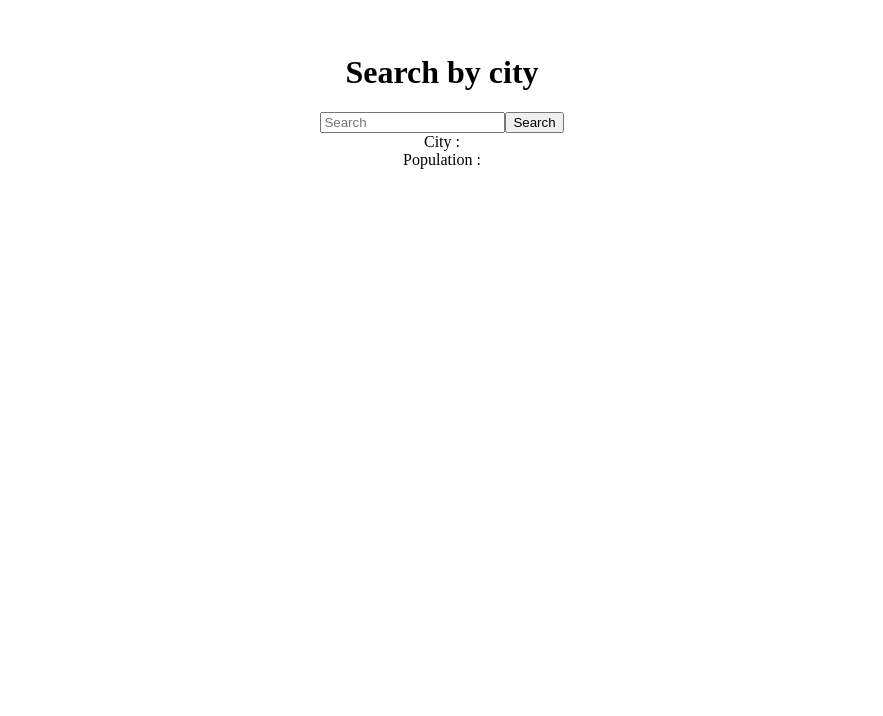
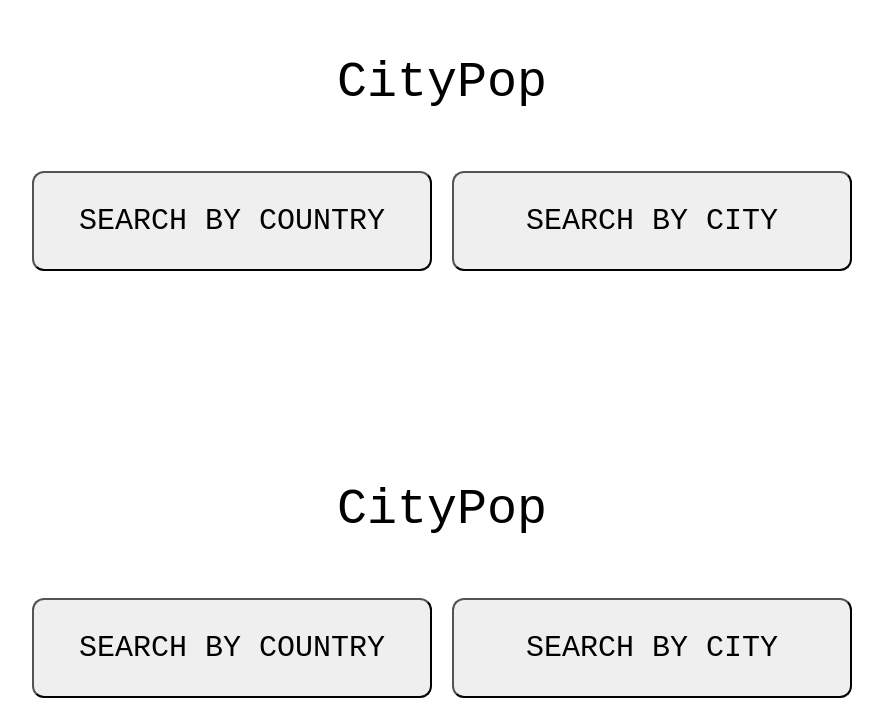
Before and after one commit to SCdoesCODE/CityPop, a React (Create React App) app: page /ChooseScope in a window 1280 px wide. Shown: the part 146-862 px from the top of the page, without its empty margins (198-1081 px from the left). Before the commit the page ends 800 px from the top, so only its background shows below. Built offline with nearby package versions, Linux system fonts and the light colour scheme.

Commit message:
linking between pages works - also added main menu

```diff
--- a/src/App.js
+++ b/src/App.js
@@ -2,14 +2,14 @@ import React from 'react';
 import ChooseScope from './ChooseScope';
 import FetchCityPopulation from './FetchCityPopulation'
 import SearchCountry from './SearchCountry'
-
+import './style.css'
 
 
 function App() {
   return (
     <>
 
-    <FetchCityPopulation/>
+    <ChooseScope/>
     </>
   );
 }
@@ -29,10 +29,10 @@ Country page
   use search again iteratively to get population for each city
   collect these in another array and sort
   show only the cities with the highest population
+Figure out how to link between pages
 
 TODO
 
-Figure out how to link between pages
 Avoid error when a search result cannot be found
 More styling
 When displaying population, use regex(or something similar) to put spaces between the thousans
--- a/src/ChooseScope.js
+++ b/src/ChooseScope.js
@@ -1,28 +1,36 @@
-import React from 'react'
-import { Link , BrowserRouter} from 'react-router-dom';
+
+import React, { Component } from "react";
+import {Link } from "react-router-dom";
+import './style.css'
 
 
-
-export default function ChooseScope() {
-    return (
-        /*
-        <div>
-            <BrowserRouter>
-            CityPop
-            <Link to="/FetchCountryData">Search by country</Link>
-            <button>Search by city</button>
-            </BrowserRouter>
-        </div>
-        */
+export default class ChooseScope extends Component {
 
 
-        <div>
-            <BrowserRouter>
-            CityPop
-            <button>Search by country</button>
-            <button>Search by city</button>
-            </BrowserRouter>
-        </div>
+state = {
+
+    showScopePage : true
+};
+
+hideScopePage = () =>{
+    this.setState({ showScopePage : false });
+}
+
+
+render() {
+    return (
+        <>
+        {this.state.showScopePage ?
+            (<div className="center">
+
+        <div className = 'citypoptext'>CityPop</div>
+        <Link to ='./SearchCountry' ><button className = 'button' onClick = {this.hideScopePage} >SEARCH BY COUNTRY</button></Link>
+        <Link to ='./FetchCityPopulation' ><button className = 'button' onClick = {this.hideScopePage} >SEARCH BY CITY</button></Link>
+    </div>) : null}
+    </>
+
 
     )
 }
+
+}
--- a/src/FetchCityPopulation.js
+++ b/src/FetchCityPopulation.js
@@ -8,6 +8,10 @@ The program displays the population of that city
 
 The user can input a country as well, and that would work
 Not sure if I should implement some error message if the input is not a city
+
+TODO
+
+can't do tolocalstring without getting error atm
 
 */
 export default class FetchCountryData extends Component {
--- a/src/SearchCountry.js
+++ b/src/SearchCountry.js
@@ -18,6 +18,8 @@ styling
 instead of showing error when country cannot be found - display some text
 
 Do test to see if input is case-insensitive
+
+show cities first, then let user pick city, then display the population of that city
 
 */
 
@@ -87,7 +89,7 @@ export default class FetchCityPopsForCountry extends Component {
         <div>
         <br/>
         <div>City : {cityEntry.name}</div>
-        <div>Population : {cityEntry.population}</div>
+        <div>Population : {cityEntry.population.toLocaleString().replace(/,/g," ",)}</div>
         </div>))
         }
         )
--- a/src/index.js
+++ b/src/index.js
@@ -2,14 +2,21 @@ import React from 'react';
 import ReactDOM from 'react-dom';
 import App from './App';
 import ChooseScope from './ChooseScope'
-import {BrowserRouter as Router, Route} from "react-router-dom"
+import SearchCountry from './SearchCountry'
+import FetchCityPopulation from './FetchCityPopulation'
+import { BrowserRouter, Route, Switch } from "react-router-dom";
 
 
 ReactDOM.render(
-  <React.StrictMode>
-    <App />
+  <BrowserRouter>
+        <App />
+       <Switch>
+       <Route path="/ChooseScope" component={ChooseScope} />
+        <Route path="/SearchCountry" component={SearchCountry} />
+         <Route path="/FetchCityPopulation" component={FetchCityPopulation} />
 
-  </React.StrictMode>,
+      </Switch>
+      </BrowserRouter>,
   document.getElementById('root')
 );
 
--- a/src/style.css
+++ b/src/style.css
@@ -1,6 +1,29 @@
+*{ /*universal selector : whole website gets the same font*/
+  font-family: monospace;
+}
+
 .center {
     margin: auto;
     text-align: center;
     margin-top: 200px;
 
   }
+
+.button{
+  font-size: 30px;
+  height : 100px;
+  width: 400px; /*to have buttons of equal width, regardless of text*/
+  margin : 10px;
+  border-radius : 12px;
+  vertical-align: top; /*makes sure that the font does not change the position of the button elements*/
+}
+
+.button:hover{
+  background-color: rgb(0, 173, 253);
+  color: white; /*text color on hover*/
+}
+
+.citypoptext {
+  font-size : 50px;
+  margin-bottom: 50px;
+}
```
